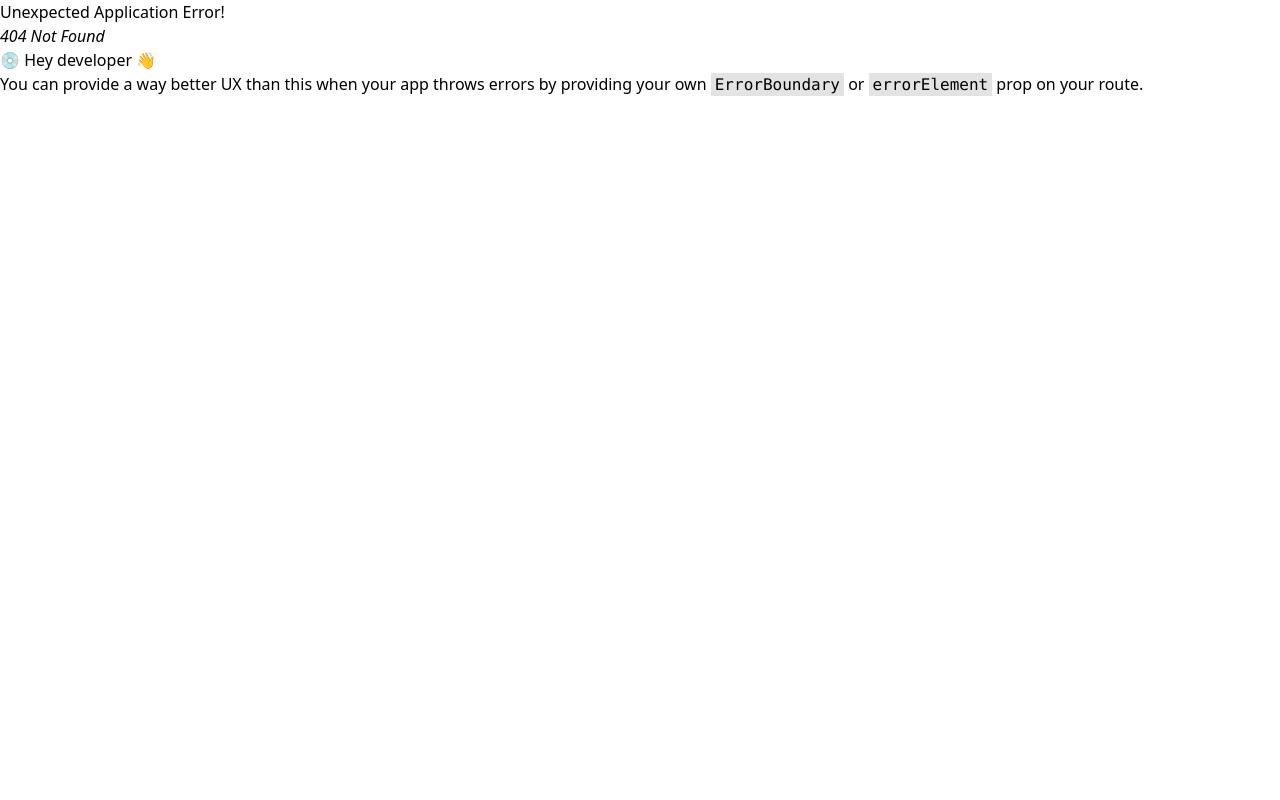
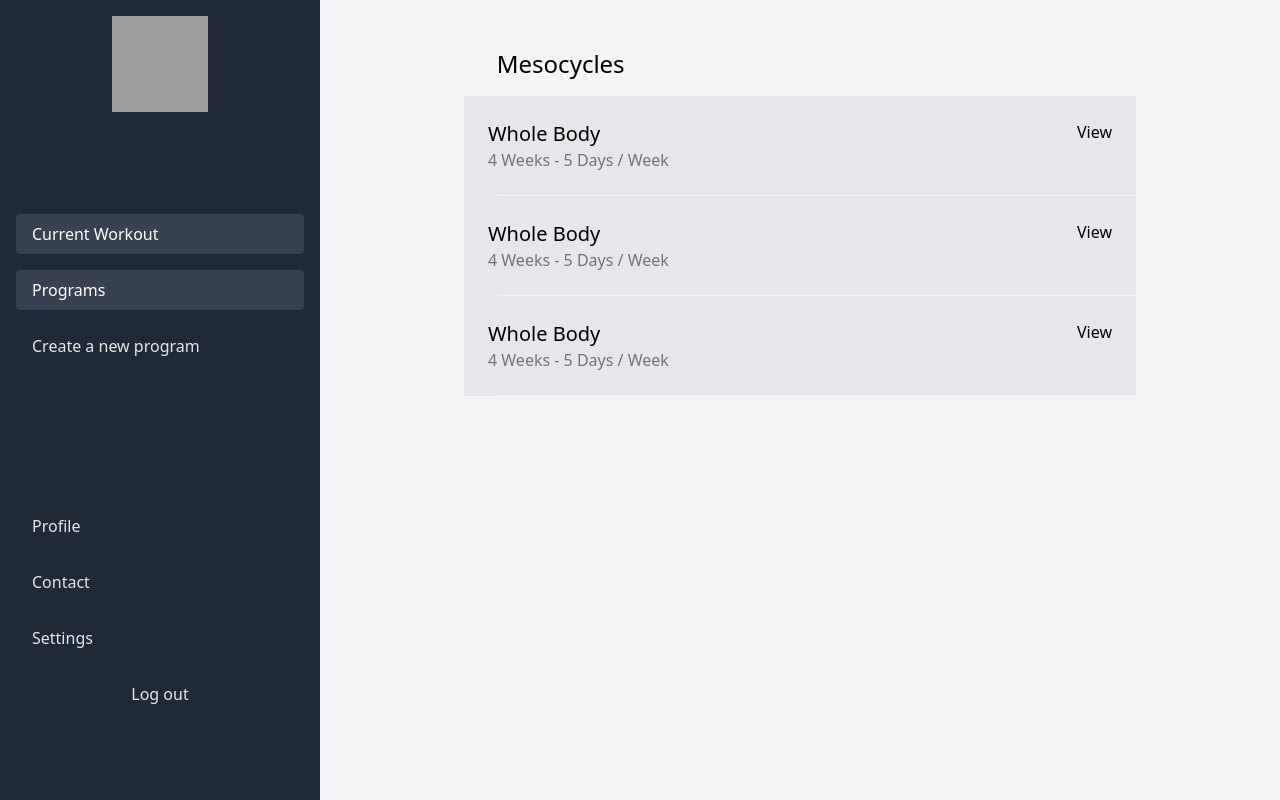
Before and after one commit to jrmilburn/fitness-app, a React (Vite) app in the folder website/: page /app/mesocycles in a window 1280 px wide. Before the commit this address had no page. Built offline with nearby package versions, Linux system fonts and the light colour scheme; sample sign-in values are in the browser's storage; grey boxes are pictures that could not be loaded.

Commit message:
Create current workout and mesocycle view pages

```diff
--- a/website/src/App.jsx
+++ b/website/src/App.jsx
@@ -6,6 +6,7 @@ import { AuthProvider } from './context/Authcontext';
 import PrivateRoute from './context/PrivateRoute';
 import HomePage from './pages/HomePage';
 import CurrentWorkout from './pages/CurrentWorkout';
+import MesoCycles from './pages/MesoCycles';
 
 function App() {
   const router = createBrowserRouter(
@@ -21,6 +22,7 @@ function App() {
           <Route path="/app" element={<AppLayout />}>
             {/* Nested route for the homepage under /app */}
             <Route index element={<CurrentWorkout />} />
+            <Route path="/app/mesocycles" element={<MesoCycles />} />
           </Route>
         </Route>
       </>
--- /dev/null
+++ b/website/src/components/MesoCycle/Mesocycle.jsx
@@ -0,0 +1,23 @@
+export default function Mesocycle() {
+
+    return (
+        <div>
+            <div className="w-[100%] mx-auto bg-gray-200 p-4 relative">
+              <div className='w-[100%] flex justify-between p-2'>
+                  <div>
+                      <h2 className="text-xl">Whole Body</h2>
+                      <p className="font-sm opacity-50">4 Weeks - 5 Days / Week</p>
+                  </div>
+                  <div>
+                    <button>View</button>
+                  </div>
+              </div>
+              <div className=" w-[95%] h-[1px] absolute bottom-0 right-0 bg-gray-100">
+
+              </div>
+
+            </div>
+        </div>
+    )
+
+}
--- a/website/src/components/NavBar/NavBar.jsx
+++ b/website/src/components/NavBar/NavBar.jsx
@@ -13,7 +13,7 @@ export default function Navbar() {
   }
 
   return (
-    <div className="h-full w-64 bg-gray-800 text-white flex flex-col items-center p-4">
+    <div className="h-full w-full bg-gray-800 text-white flex flex-col items-center p-4">
       {/* Logo */}
       <div className="mb-8">
         <img src="/logo.png" alt="Company Logo" className="w-24 h-24" />
@@ -24,7 +24,7 @@ export default function Navbar() {
 
         <div className='flex flex-col space-y-4'>
           <NavLink
-            to="/app/workout"
+            to="/app"
             className={({ isActive }) =>
               isActive ? 'bg-gray-700 text-white py-2 px-4 rounded' : 'text-gray-200 hover:bg-gray-700 hover:text-white py-2 px-4 rounded'
             }
@@ -32,7 +32,7 @@ export default function Navbar() {
             Current Workout
           </NavLink>
           <NavLink
-            to="/app/programs"
+            to="/app/mesocycles"
             className={({ isActive }) =>
               isActive ? 'bg-gray-700 text-white py-2 px-4 rounded' : 'text-gray-200 hover:bg-gray-700 hover:text-white py-2 px-4 rounded'
             }
@@ -40,7 +40,7 @@ export default function Navbar() {
             Programs
           </NavLink>
           <NavLink
-            to="/app/programs/create"
+            to="/app/mesocycles/create"
             className={({ isActive }) =>
               isActive ? 'bg-gray-700 text-white py-2 px-4 rounded' : 'text-gray-200 hover:bg-gray-700 hover:text-white py-2 px-4 rounded'
             }
--- /dev/null
+++ b/website/src/components/WorkoutHeader/WorkoutHeader.jsx
@@ -0,0 +1,17 @@
+export default function WorkoutHeader() {
+
+    return (
+        <div className="w-[100%] mx-auto bg-gray-200 p-4">
+            <div className=' w-[100%] flex justify-between p-2'>
+                <div>
+                    <p className="font-sm opacity-50">Whole Body</p>
+                    <h2 className="text-xl">Week 2 Day 1</h2>
+                </div>
+                <div className="flex flex-col justify-end">
+                    <button className="w-8 h-8 bg-black"></button>
+                </div>
+            </div>
+        </div>
+    )
+
+}
--- a/website/src/components/excercise/Excercise.jsx
+++ b/website/src/components/excercise/Excercise.jsx
@@ -3,7 +3,7 @@ import Set from './Set'
 export default function Excercise(  ) {
 
     return (
-        <div className="w-[75%] mx-auto bg-gray-200 rounded-lg p-8">
+        <div className="w-[100%] mx-auto bg-gray-200 p-8">
 
             <div className=' w-[60%] flex justify-between mx-8'>
                 <h2>Weight</h2>
--- a/website/src/components/excercise/Set.jsx
+++ b/website/src/components/excercise/Set.jsx
@@ -16,7 +16,7 @@ export default function Set() {
         <input
           type="text"
           placeholder="Weight"
-          className="w-[50%] mt-2 p-2 border rounded-lg focus:outline-none focus:ring-2 focus:ring-blue-500"
+          className="w-[50%] mt-2 p-2 border rounded-md focus:outline-none focus:ring-2 focus:ring-blue-500"
           onFocus={() => setFocusedInput('weight')} // Set state when weight input is focused
           onBlur={() => setFocusedInput('')} // Reset state when input loses focus
         />
@@ -25,7 +25,7 @@ export default function Set() {
         <input
           type="text"
           placeholder="Reps"
-          className="w-[50%] mt-2 p-2 border rounded-lg focus:outline-none focus:ring-2 focus:ring-blue-500"
+          className="w-[50%] mt-2 p-2 border rounded-md focus:outline-none focus:ring-2 focus:ring-blue-500"
           onFocus={() => setFocusedInput('reps')} // Set state when reps input is focused
           onBlur={() => setFocusedInput('')} // Reset state when input loses focus
         />
@@ -33,8 +33,8 @@ export default function Set() {
         {/* Custom Checkbox */}
         <button
           onClick={handleSubmit}
-          className={`w-8 h-8 mt-2 rounded-lg border-2 ${
-            isChecked ? 'bg-blue-500 border-blue-500' : 'border-gray-300'
+          className={`w-8 h-8 rounded-sm border-2 ${
+            isChecked ? 'bg-green-500 border-blue-500' : 'border-gray-300'
           } flex items-center justify-center transition-all duration-300`}
         >
           {isChecked && (
--- a/website/src/pages/AppLayout.jsx
+++ b/website/src/pages/AppLayout.jsx
@@ -5,7 +5,7 @@ export default function Layout() {
   return (
     <div className="flex h-screen">
       {/* Navbar on the left */}
-      <div className="w-64">
+      <div className="w-80">
         <Navbar />
       </div>
 
--- a/website/src/pages/CurrentWorkout.jsx
+++ b/website/src/pages/CurrentWorkout.jsx
@@ -1,10 +1,11 @@
 import Excercise from "../components/excercise/Excercise";
+import WorkoutHeader from "../components/WorkoutHeader/WorkoutHeader";
 
 export default function CurrentWorkout() {
 
     return (
-        <div className="flex flex-col items-center">
-            <h1 className="text-3xl font-bold my-8">Current Workout</h1>
+        <div className="flex flex-col items-center space-y-4 max-w-2xl mx-auto">
+            <WorkoutHeader />
             <Excercise />
         </div>
     )
--- /dev/null
+++ b/website/src/pages/MesoCycles.jsx
@@ -0,0 +1,17 @@
+import Mesocycle from "../components/MesoCycle/Mesocycle"
+
+export default function MesoCycles() {
+    return (
+
+        <div className="flex flex-col max-w-2xl mx-auto">
+            <div className="w-[95%] mx-auto rounded-md p-4 text-2xl">
+                <h1>Mesocycles</h1>
+            </div>
+            <Mesocycle />
+            <Mesocycle />
+            <Mesocycle />
+        </div>
+
+
+    )
+}
```
